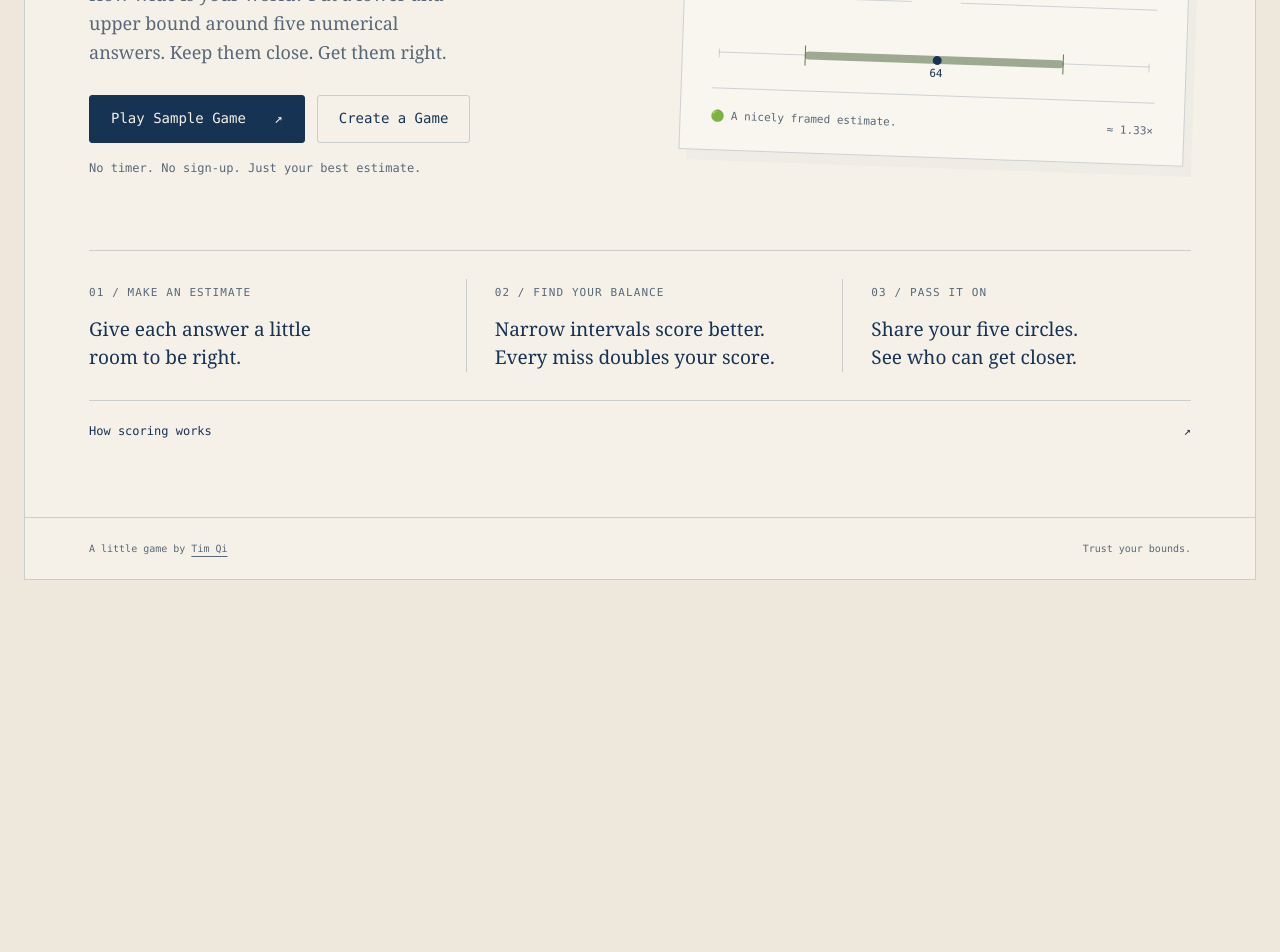
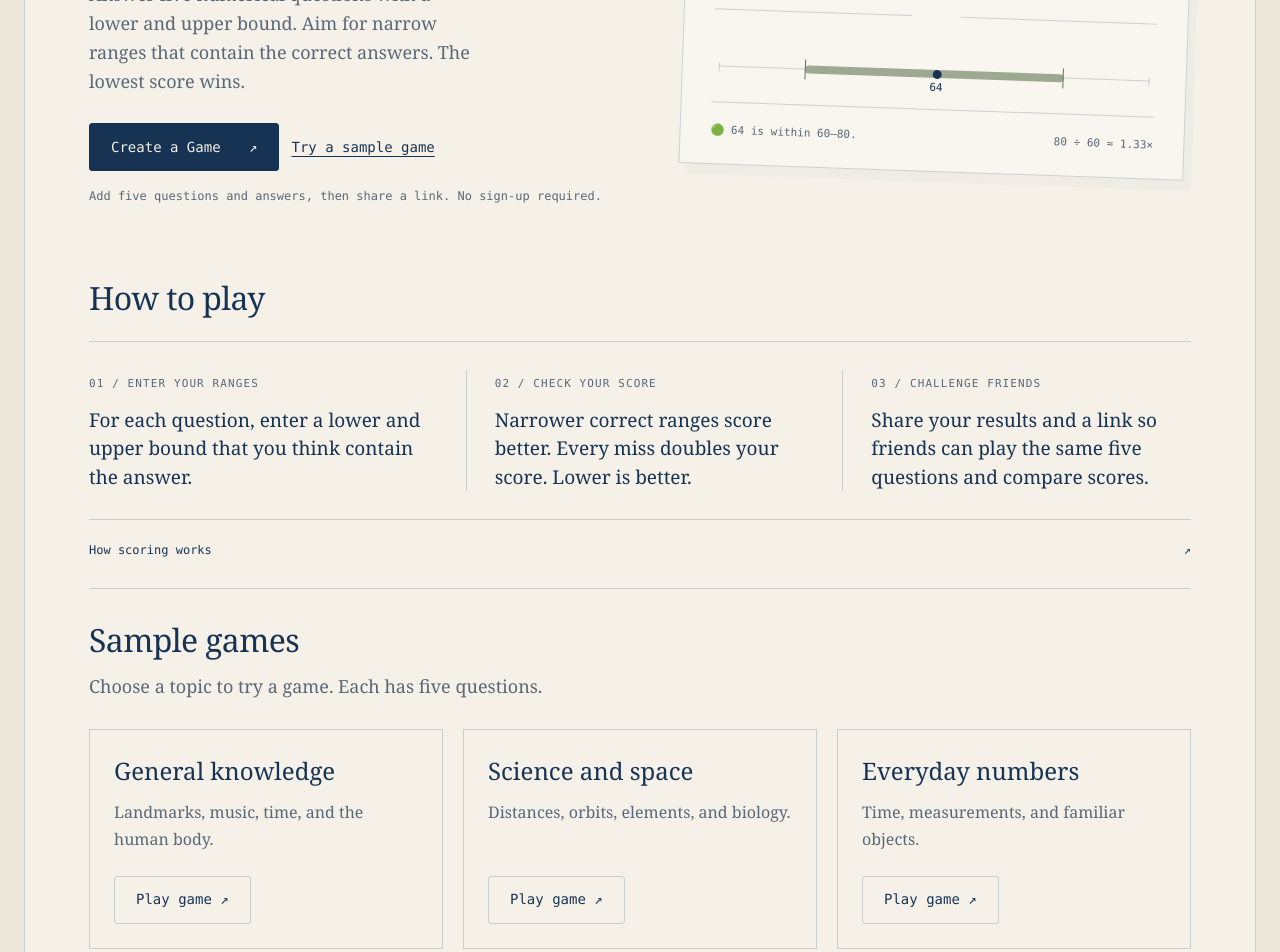
Before and after one commit to tianyuqi/tianyuqi.github.io, a React (Vite) app in the folder estimathon/: page / in a window 1280 px wide. Shown: the part 500-1452 px from the top of the page. Before the commit the page ends 1104 px from the top, so only its background shows below. Built offline with nearby package versions, Linux system fonts and the light colour scheme.

Commit message:
Clarify Estimathon landing page and add sample games (#27)
Co-authored-by: linear-code[bot] <222613912+linear-code[bot]@users.noreply.github.com>

```diff
--- a/estimathon/index.html
+++ b/estimathon/index.html
@@ -4,7 +4,7 @@
     <meta charset="UTF-8" />
     <meta name="viewport" content="width=device-width, initial-scale=1" />
     <meta name="theme-color" content="#f5f1e8" />
-    <meta name="description" content="Five questions. A little knowledge. A good guess. Play and share a game of numerical estimation." />
+    <meta name="description" content="Estimate ranges for five numerical answers. Narrow correct ranges score better. Create a game to share with friends or try a sample game." />
     <title>Estimathon · Tim Qi</title>
   </head>
   <body>
--- a/estimathon/src/main.tsx
+++ b/estimathon/src/main.tsx
@@ -23,7 +23,7 @@ import {
   type Pair,
   type State,
 } from './game';
-import { SAMPLE } from './sample';
+import { SAMPLES } from './sample';
 import { BuilderGuide } from './BuilderGuide';
 import { LONG_URL, readUrl, stateUrl } from './url';
 import './style.css';
@@ -350,32 +350,30 @@ function App() {
       <>
         <section className="landing">
           <div className="landing-copy">
-            <p className="eyebrow">Five questions. Infinite possibilities.</p>
+            <p className="eyebrow">A five-question estimation game</p>
             {h1('Estimathon', 'hero-title')}
             <p className="intro">
-              A little knowledge.
-              <br />A good guess.
+              Estimate a range for each answer.
             </p>
             <p className="lede">
-              How wide is your world? Put a lower and upper bound around five numerical answers. Keep them
-              close. Get them right.
+              Answer five numerical questions with a lower and upper bound. Aim for narrow ranges that
+              contain the correct answers. The lowest score wins.
             </p>
             <div className="actions">
-              <button className="primary" onClick={() => navigate(startPlaying(SAMPLE))}>
-                Play Sample Game <span aria-hidden="true">↗</span>
+              <button className="primary" onClick={() => navigate(newBuilder())}>
+                Create a Game <span aria-hidden="true">↗</span>
               </button>
-              <button onClick={() => navigate(newBuilder())}>Create a Game</button>
+              <a href="#sample-games">Try a sample game</a>
             </div>
-            <p className="small">No timer. No sign-up. Just your best estimate.</p>
+            <p className="small">Add five questions and answers, then share a link. No sign-up required.</p>
           </div>
           <div className="example">
             <div className="example-top">
-              <span className="eyebrow">A question of scale</span>
+              <span className="eyebrow">Example answer</span>
               <span className="small">01 / 05</span>
             </div>
             <h2>
-              How many squares are on
-              <br />a chessboard?
+              How many unit squares are on a standard chessboard?
             </h2>
             <div className="example-bounds">
               <div>
@@ -395,38 +393,50 @@ function App() {
               <span className="line-answer">64</span>
             </div>
             <div className="example-bottom">
-              <span>🟢 A nicely framed estimate.</span>
-              <span>≈ 1.33×</span>
+              <span>🟢 64 is within 60–80.</span>
+              <span>80 ÷ 60 ≈ 1.33×</span>
             </div>
           </div>
         </section>
-        <section className="steps">
+        <section className="how-to-play" aria-labelledby="how-to-play-heading">
+          <h2 id="how-to-play-heading">How to play</h2>
+          <div className="steps">
             <div>
-            <span className="eyebrow">01 / Make an estimate</span>
+              <span className="eyebrow">01 / Enter your ranges</span>
               <p>
-              Give each answer a little
-              <br />
-              room to be right.
+                For each question, enter a lower and upper bound that you think contain the answer.
               </p>
             </div>
             <div>
-            <span className="eyebrow">02 / Find your balance</span>
+              <span className="eyebrow">02 / Check your score</span>
               <p>
-              Narrow intervals score better.
-              <br />
-              Every miss doubles your score.
+                Narrower correct ranges score better. Every miss doubles your score. Lower is better.
               </p>
             </div>
             <div>
-            <span className="eyebrow">03 / Pass it on</span>
+              <span className="eyebrow">03 / Challenge friends</span>
               <p>
-              Share your five circles.
-              <br />
-              See who can get closer.
+                Share your results and a link so friends can play the same five questions and compare scores.
               </p>
             </div>
+          </div>
+          <Scoring />
         </section>
-        <Scoring />
+        <section className="sample-games" id="sample-games" aria-labelledby="sample-games-heading">
+          <h2 id="sample-games-heading">Sample games</h2>
+          <p className="lede">Choose a topic to try a game. Each has five questions.</p>
+          <div className="sample-grid">
+            {SAMPLES.map(({ game, description }) => (
+              <article className="sample-card" key={game.t}>
+                <h3>{game.t}</h3>
+                <p>{description}</p>
+                <button onClick={() => navigate(startPlaying(game))} aria-label={`Play ${game.t}`}>
+                  Play game <span aria-hidden="true">↗</span>
+                </button>
+              </article>
+            ))}
+          </div>
+        </section>
       </>
     );
   } else if (state.m === 'builder') {
@@ -806,9 +816,9 @@ function App() {
       </main>
       <footer className="site-footer">
         <span>
-          A little game by <a href="/">Tim Qi</a>
+          Estimathon by <a href="/">Tim Qi</a>
         </span>
-        <span>Trust your bounds.</span>
+        <span>Five questions. Lowest score wins.</span>
       </footer>
     </div>
   );
--- a/estimathon/src/sample.ts
+++ b/estimathon/src/sample.ts
@@ -4,7 +4,7 @@ import type { State } from './game';
 export const SAMPLE: State = {
   v: 1,
   m: 'game',
-  t: 'A world of ballpark figures',
+  t: 'General knowledge',
   q: [
     [
       'How many kilometers long is the Great Wall of China, including all its branches? (2012 survey, rounded)',
@@ -16,3 +16,40 @@ export const SAMPLE: State = {
     ['How many bones are in a typical adult human body?', '206'],
   ],
 };
+
+export const SAMPLES: { game: State; description: string }[] = [
+  {
+    game: SAMPLE,
+    description: 'Landmarks, music, time, and the human body.',
+  },
+  {
+    game: {
+      v: 1,
+      m: 'game',
+      t: 'Science and space',
+      q: [
+        ['How many kilometers per second does light travel in a vacuum? (nearest whole kilometer)', '299792'],
+        ['How many kilometers is the average distance from Earth to the Moon? (NASA average)', '384400'],
+        ['How many chemical elements are in the periodic table?', '118'],
+        ['How many minutes does the International Space Station take to orbit Earth? (approximate)', '90'],
+        ['How many chromosomes are in a typical human body cell?', '46'],
+      ],
+    },
+    description: 'Distances, orbits, elements, and biology.',
+  },
+  {
+    game: {
+      v: 1,
+      m: 'game',
+      t: 'Everyday numbers',
+      q: [
+        ['How many seconds are there in one week?', '604800'],
+        ['How many milliliters are in one US liquid gallon? (nearest whole milliliter)', '3785'],
+        ['How many meters long is an official marathon?', '42195'],
+        ['How many centimeters long is the diagonal of a 55-inch television? (nearest whole centimeter)', '140'],
+        ['How many square centimeters are in one square meter?', '10000'],
+      ],
+    },
+    description: 'Time, measurements, and familiar objects.',
+  },
+];
--- a/estimathon/src/style.css
+++ b/estimathon/src/style.css
@@ -227,6 +227,10 @@ main {
 .landing .actions {
   margin: 28px 0 15px;
 }
+.landing .actions a {
+  padding: 12px 0;
+  font: 14px/1.4 var(--mono);
+}
 .example {
   border: 1px solid var(--rule);
   padding: 30px 30px 25px;
@@ -345,6 +349,42 @@ main {
   padding: 28px 0;
   gap: 28px;
 }
+.how-to-play > h2 {
+  margin-bottom: 24px;
+}
+.how-to-play > .scoring {
+  border-top: 0;
+  margin-top: 0;
+}
+.sample-games {
+  padding-top: 32px;
+  border-top: 1px solid var(--rule);
+}
+.sample-games > .lede {
+  margin-top: 12px;
+  font-size: 18px;
+  max-width: none;
+}
+.sample-grid {
+  display: grid;
+  grid-template-columns: repeat(3, minmax(0, 1fr));
+  gap: 20px;
+  margin-top: 28px;
+}
+.sample-card {
+  display: flex;
+  flex-direction: column;
+  align-items: flex-start;
+  padding: 24px;
+  border: 1px solid var(--rule);
+}
+.sample-card p {
+  margin: 12px 0 24px;
+  color: var(--muted);
+}
+.sample-card button {
+  margin-top: auto;
+}
 .steps > div + div {
   border-left: 1px solid var(--rule);
   padding-left: 28px;
@@ -359,10 +399,6 @@ main {
   border-top: 1px solid var(--rule);
   padding: 20px 0;
   color: var(--muted);
-}
-.landing ~ .scoring {
-  border-top: 0;
-  margin-top: 0;
 }
 summary {
   cursor: pointer;
@@ -881,6 +917,12 @@ h1.question-heading {
   }
 }
 @media (max-width: 650px) {
+  .sample-grid {
+    grid-template-columns: 1fr;
+  }
+  .landing .actions a {
+    font-size: 11px;
+  }
   body {
     padding: 0;
   }
```
Also changed, not shown: 1 other file (tests, documents, lock files or other folders). Lines whose indentation alone changed are shown as unchanged.
